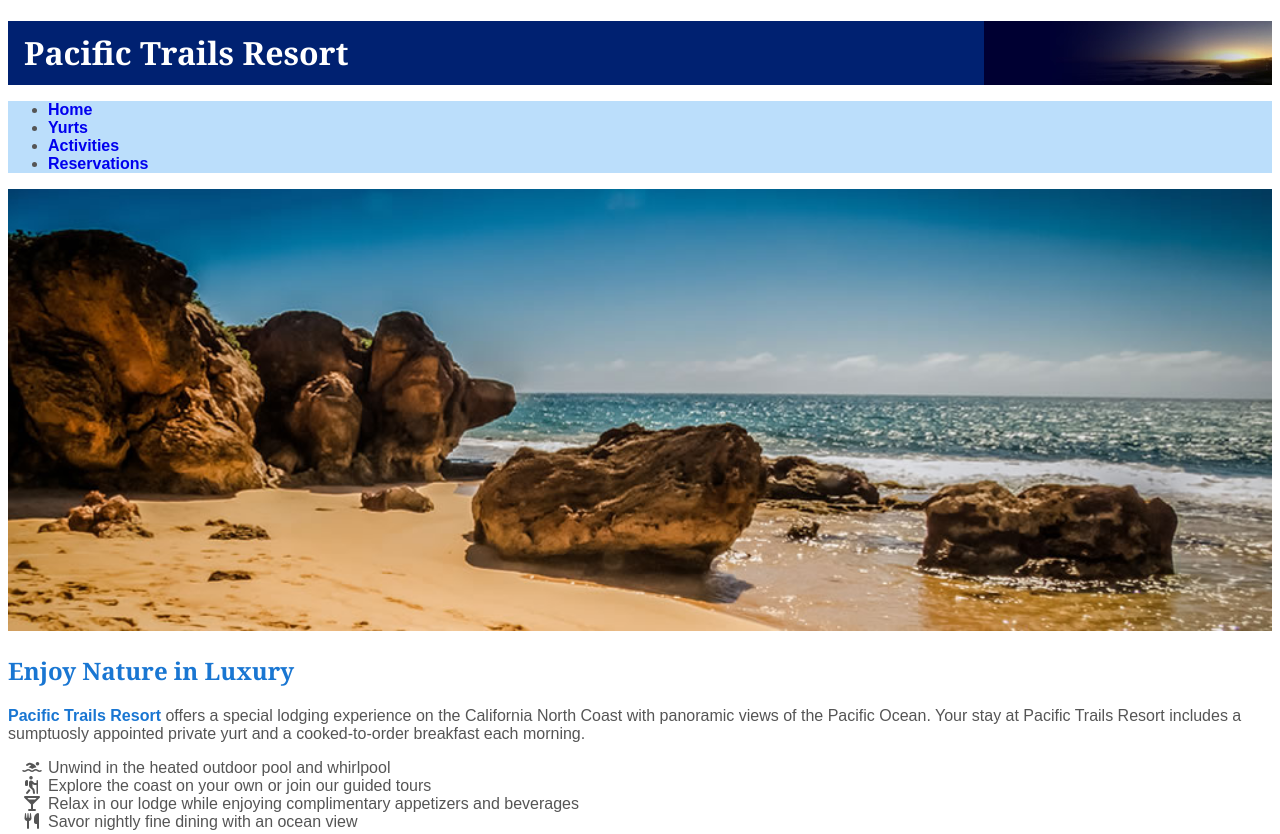
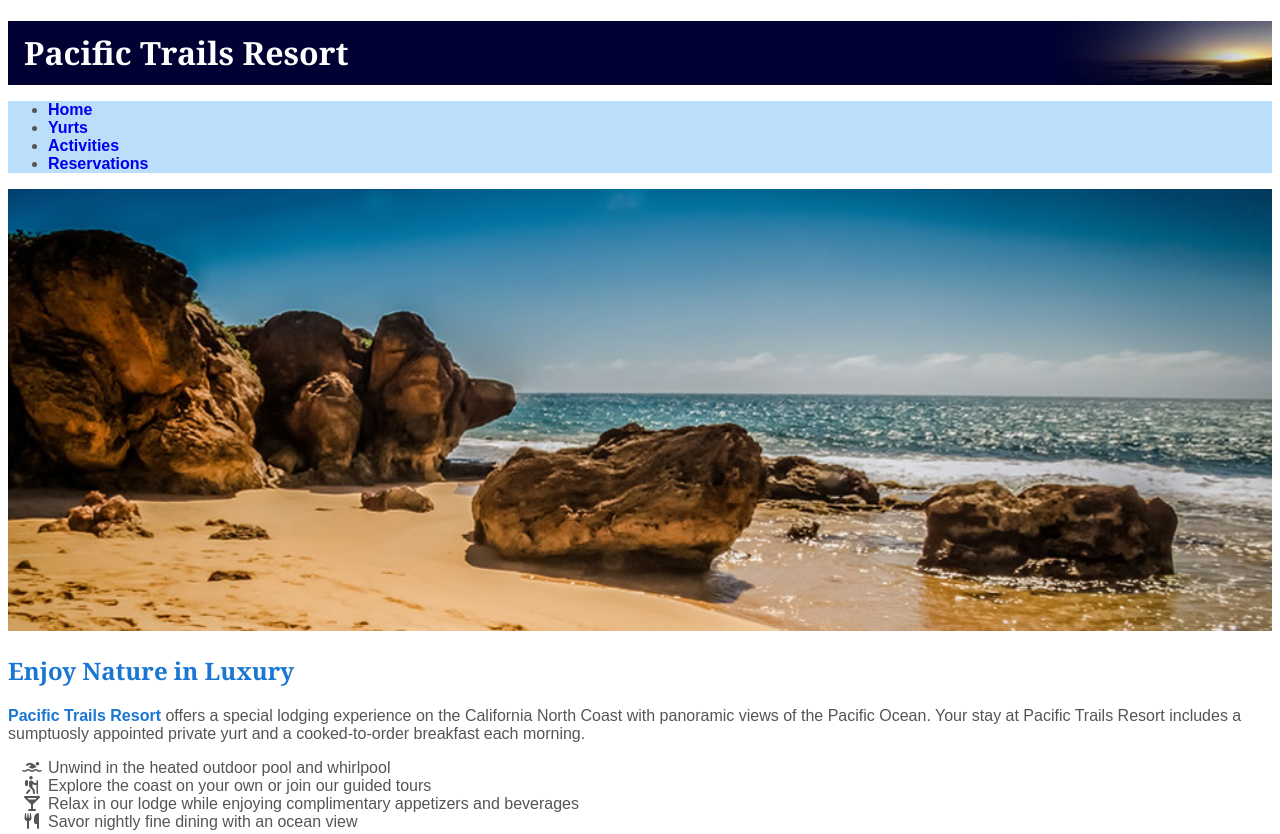
Before and after one commit to jorgemonraz/cis152, a plain HTML site: page chapter5/ch5pacific/index.html in a window 1280 px wide. Shown: the top 834 px of the page. Drawn offline with Linux system fonts and the light colour scheme.

Commit message:
Update pacific.css

```diff
--- a/chapter5/ch5pacific/pacific.css
+++ b/chapter5/ch5pacific/pacific.css
@@ -5,7 +5,7 @@ body {
 }
 
 header {
-    background-color: #002171; /* bgc#fff */
+    background-color: #000032; /* bgc#fff */
     color: #fff;/* c#fff */
     background-image: url(images/sunset.jpg); /* bgi */
     background-position: right; /* bgp */
```
